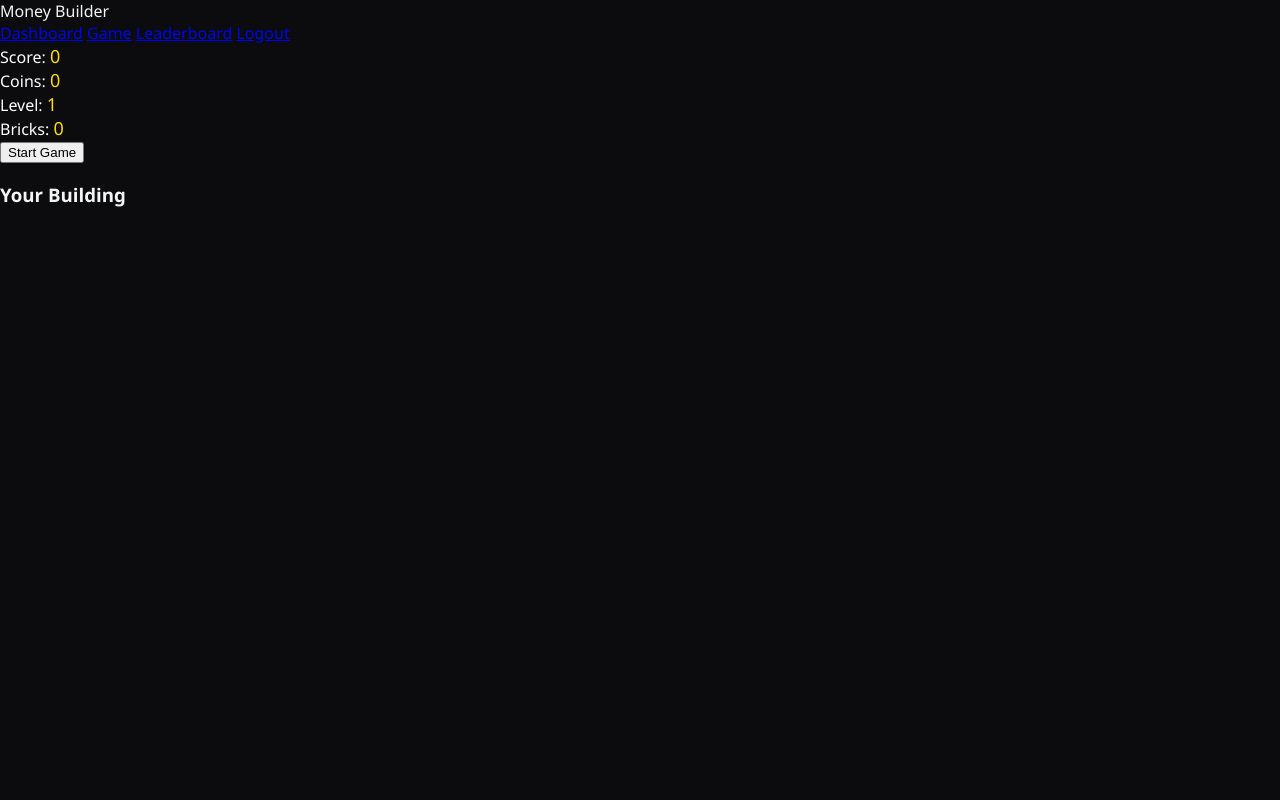
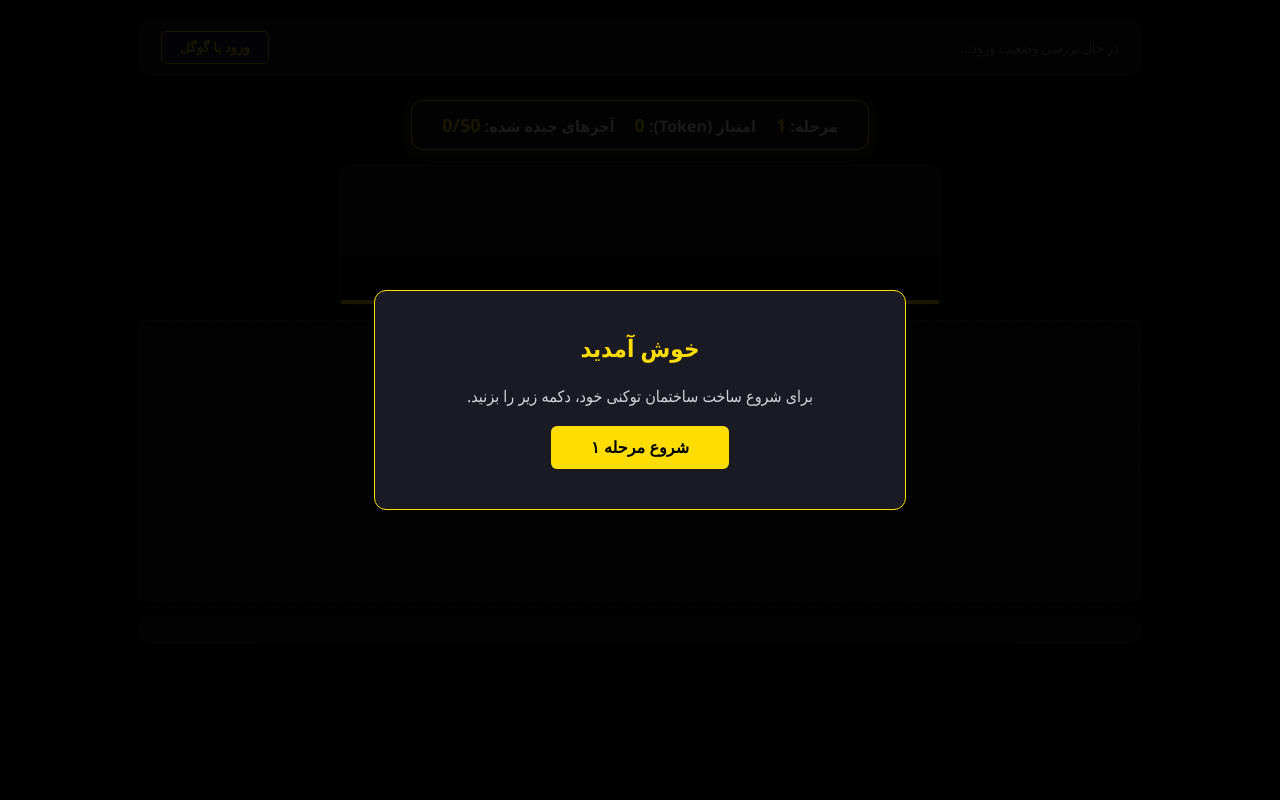
Before and after one commit to sameeny1985/XZOT-Game, a Flask app: page /game in a window 1280 px wide. Run offline with Flask 3, Linux system fonts and the light colour scheme; the visitor is signed in with stand-in values (Sample User, id 1); some libraries are stand-ins or nearby versions.

Commit message:
Refactor game.html structure and update scripts

```diff
--- a/templates/game.html
+++ b/templates/game.html
@@ -1,55 +1,51 @@
-{% extends 'base.html' %}
+<!DOCTYPE html>
+<html lang="fa" dir="rtl">
+<head>
+    <meta charset="UTF-8">
+    <meta name="viewport" content="width=device-width, initial-scale=1.0">
+    <title>XZOT Brick Builder Game</title>
+    <link rel="stylesheet" href="{{ url_for('static', filename='css/style.css') }}">
+    <script src="https://cdn.jsdelivr.net/npm/@supabase/supabase-js@2"></script>
+</head>
+<body>
 
-{% block content %}
-
-<div id="game-wrapper">
-
-    <div id="top-bar">
-
-        <div class="stat-box">
-            Score:
-            <span id="score">0</span>
+    <div class="game-container">
+        <div class="auth-bar" style="width: 100%; display: flex; justify-content: space-between; align-items: center; background: #111116; padding: 10px 20px; border-radius: 8px; border: 1px solid #262636; font-size: 14px; box-sizing: border-box; margin-bottom: 10px;">
+            <span id="user-email" style="color: #9ca3af;">در حال بررسی وضعیت ورود...</span>
+            <button id="auth-btn" class="btn-secondary">ورود با گوگل</button>
         </div>
 
-        <div class="stat-box">
-            Coins:
-            <span id="coins">0</span>
+        <div class="scoreboard">
+            <div class="stat-box">مرحله: <span id="level-val">1</span></div>
+            <div class="stat-box">امتیاز (Token): <span id="score-val">0</span></div>
+            <div class="stat-box">آجرهای چیده شده: <span id="bricks-val">0/50</span></div>
         </div>
 
-        <div class="stat-box">
-            Level:
-            <span id="level">1</span>
+        <div class="building-area">
+            <div id="building-visual">
+                </div>
+            <div class="ground-line"></div>
         </div>
 
-        <div class="stat-box">
-            Bricks:
-            <span id="bricks">0</span>
+        <div class="game-play-zone">
+            <div id="drop-zone"></div>
+
+            <div id="grid-container" class="grid-90"></div>
         </div>
 
+        <div class="controls">
+            <button id="start-btn" class="btn-primary" style="display:none;">شروع بازی</button>
+        </div>
     </div>
 
-    <div id="controls">
-
-        <button id="startBtn">
-            Start Game
-        </button>
-
+    <div id="game-overlay" class="overlay">
+        <div class="overlay-content">
+            <h2 id="overlay-title">خوش آمدید</h2>
+            <p id="overlay-desc">برای شروع ساخت ساختمان توکنی خود، دکمه زیر را بزنید.</p>
+            <button id="overlay-btn" class="btn-primary">شروع مرحله ۱</button>
+        </div>
     </div>
 
-    <div id="falling-area"></div>
-
-    <div id="grid-container"></div>
-
-    <div id="building-panel">
-
-        <h3>Your Building</h3>
-
-        <div id="building"></div>
-
-    </div>
-
-</div>
-
-<script src="{{ url_for('static', filename='js/game.js') }}"></script>
-
-{% endblock %}
+    <script src="{{ url_for('static', filename='js/script.js') }}"></script>
+</body>
+</html>
```
